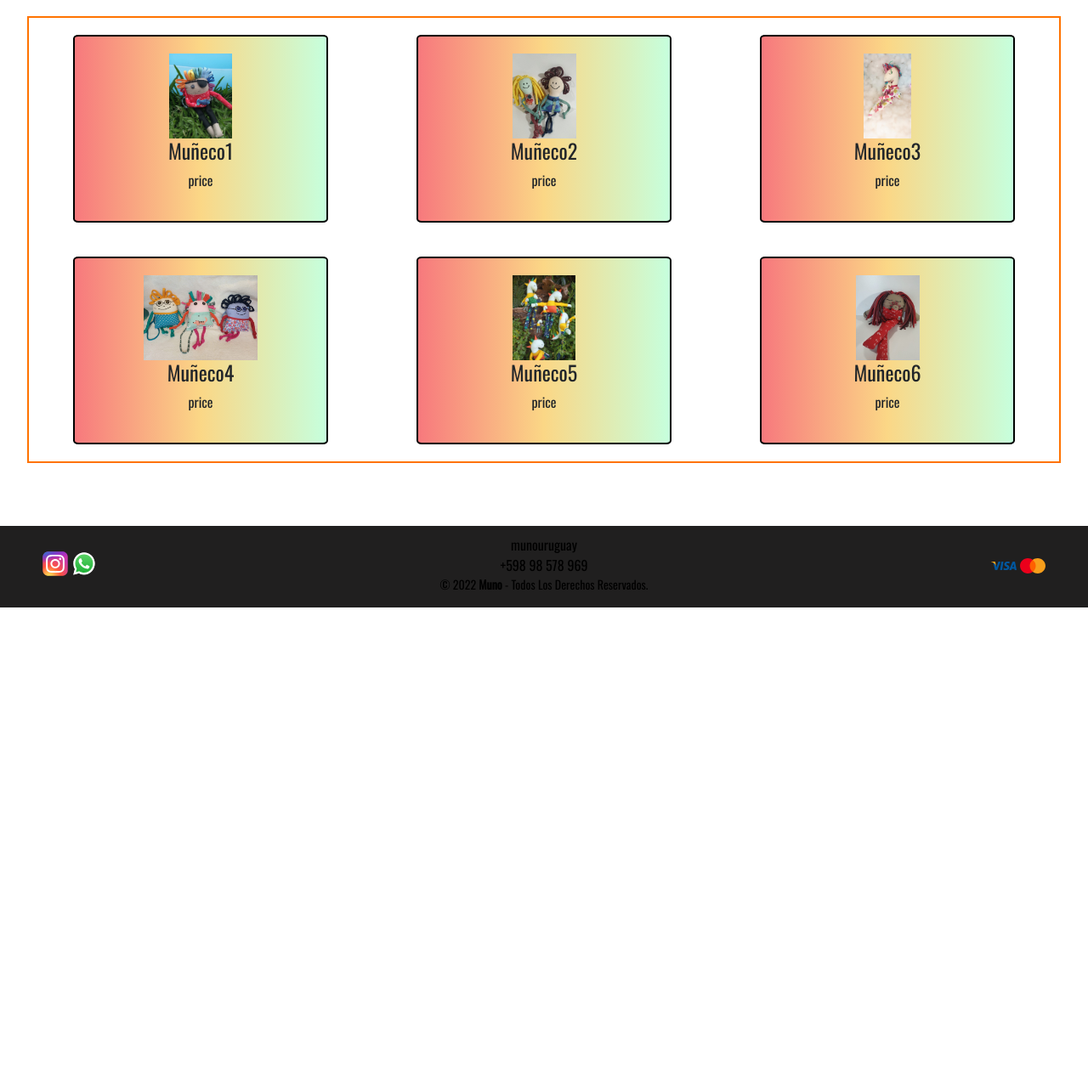
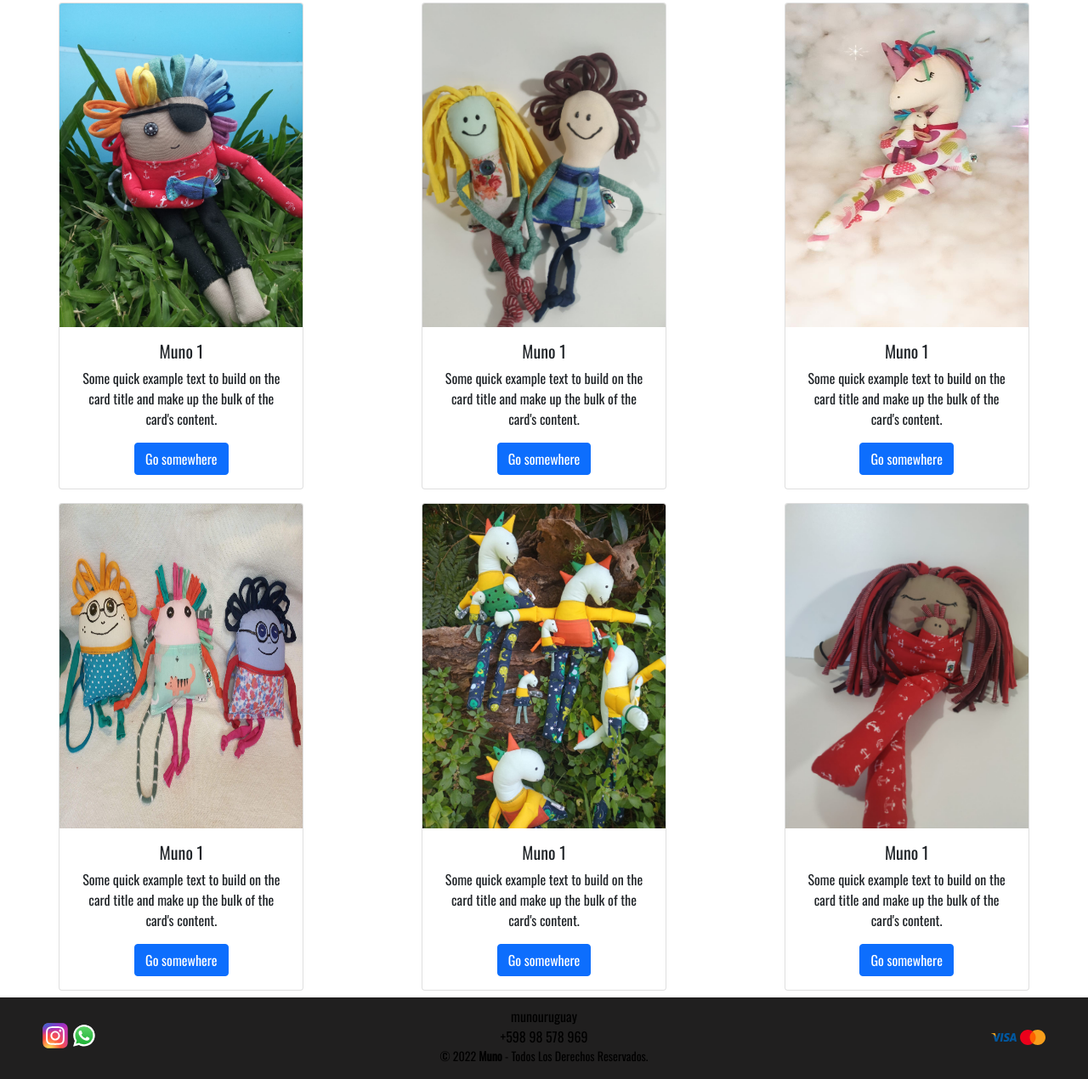
Before and after one commit to Riblast/Muno_Fleitas, a plain HTML site: page pages/tienda.html in a window 1280 px wide. Shown: the part 212-1482 px from the top of the page at 85% size. Before the commit the page ends 927 px from the top, so only its background shows below. Drawn offline with nearby package versions, Linux system fonts and the light colour scheme.

Commit message:
tienda bootstrap v0.1

```diff
--- a/css/estilos.css
+++ b/css/estilos.css
@@ -196,33 +196,6 @@ main{
     color: rgb(255, 115, 0);
     text-shadow: 1px 1px 2px black;
 }
-
-.contenedor-articulos {
-    display: flex;
-    position: relative;
-    justify-content: space-around;
-    margin: 2rem;
-    flex-wrap: wrap;
-    flex: 1 1 30%;
-    height: 100%;
-    border: 2px solid rgb(255, 115, 0);
-}
-
-.articulo {
-    padding: 20px;
-    border: 2px solid black;
-    border-radius: 2%;
-    height: 100%;
-    flex: 1 1 25%;
-    margin: 20px;
-    min-width: 195px;
-    max-width: 300px;
-    background: #C6FFDD;
-    background: -webkit-linear-gradient(to right, #f7797d, #FBD786, #C6FFDD);  /* Chrome 10-25, Safari 5.1-6 */
-    background: linear-gradient(to right, #f7797d, #FBD786, #C6FFDD); /* W3C, IE 10+/ Edge, Firefox 16+, Chrome 26+, Opera 12+, Safari 7+ */
-    cursor: pointer;
-}
-
 /*------------Sobre mi-----------*/
 .sobremi-main {
     text-align: center;
--- a/pages/tienda.html
+++ b/pages/tienda.html
@@ -38,36 +38,68 @@
             <div class="spacer">&nbsp;</div>
             <main class="tienda-main">
                 <h1 class="tienda-main__titulo">Nuestros Productos</h1>
-                <div class="contenedor-articulos">
-                    <div class="articulo">
-                        <img class="articulo__img" src="../assets/img/muñeco1.jpg" alt="muñeco1" height="100">
-                        <h4>Muñeco1</h4>
-                        <p>price</p>
-                    </div>
-                    <div class="articulo">
-                        <img class="articulo__img" src="../assets/img/muñeco2.jpg" alt="muñeco2" height="100">
-                        <h4>Muñeco2</h4>
-                        <p>price</p>
-                    </div>
-                    <div class="articulo">
-                        <img class="articulo__img" src="../assets/img/muñeco3.jpg" alt="muñeco3" height="100">
-                        <h4>Muñeco3</h4>
-                        <p>price</p>
-                    </div>
-                    <div class="articulo">
-                        <img class="articulo__img" src="../assets/img/muñeco4.jpg" alt="muñeco4" height="100">
-                        <h4>Muñeco4</h4>
-                        <p>price</p>
-                    </div>
-                    <div class="articulo">
-                        <img class="articulo__img" src="../assets/img/muñeco5.jpg" alt="muñeco5" height="100">
-                        <h4>Muñeco5</h4>
-                        <p>price</p>
-                    </div>
-                    <div class="articulo">
-                        <img class="articulo__img" src="../assets/img/muñeco6.jpg" alt="muñeco6" height="100">
-                        <h4>Muñeco6</h4>
-                        <p>price</p>
+                <div class="container-fluid">
+                    <div class="row justify-content-around">
+                        <div class="col-12 col-sm-6 col-lg-4 m-2" style="width: fit-content;">
+                            <div class="card" style="width: 18rem;">
+                                <img src="../assets/img/muñeco1.jpg" class="card-img-top" height="381.33" alt="...">
+                                <div class="card-body">
+                                <h5 class="card-title">Muno 1</h5>
+                                <p class="card-text">Some quick example text to build on the card title and make up the bulk of the card's content.</p>
+                                <a href="#" class="btn btn-primary">Go somewhere</a>
+                                </div>
+                            </div>
+                        </div>
+                        <div class="col-12 col-sm-6 col-lg-4 m-2" style="width: fit-content;">
+                            <div class="card" style="width: 18rem;">
+                                <img src="../assets/img/muñeco2.jpg" class="card-img-top" alt="...">
+                                <div class="card-body">
+                                <h5 class="card-title">Muno 1</h5>
+                                <p class="card-text">Some quick example text to build on the card title and make up the bulk of the card's content.</p>
+                                <a href="#" class="btn btn-primary">Go somewhere</a>
+                                </div>
+                            </div>
+                        </div>
+                        <div class="col-12 col-sm-6 col-lg-4 m-2" style="width: fit-content;">
+                            <div class="card" style="width: 18rem;">
+                                <img src="../assets/img/muñeco3.jpg" class="card-img-top" height="381.33" alt="...">
+                                <div class="card-body">
+                                <h5 class="card-title">Muno 1</h5>
+                                <p class="card-text">Some quick example text to build on the card title and make up the bulk of the card's content.</p>
+                                <a href="#" class="btn btn-primary">Go somewhere</a>
+                                </div>
+                            </div>
+                        </div>
+                        <div class="col-12 col-sm-6 col-lg-4 m-2" style="width: fit-content;">
+                            <div class="card" style="width: 18rem;">
+                                <img src="../assets/img/muñeco4.jpg" class="card-img-top" height="381.33" alt="...">
+                                <div class="card-body">
+                                <h5 class="card-title">Muno 1</h5>
+                                <p class="card-text">Some quick example text to build on the card title and make up the bulk of the card's content.</p>
+                                <a href="#" class="btn btn-primary">Go somewhere</a>
+                                </div>
+                            </div>
+                        </div>
+                        <div class="col-12 col-sm-6 col-lg-4 m-2" style="width: fit-content;">
+                            <div class="card" style="width: 18rem;">
+                                <img src="../assets/img/muñeco5.jpg" class="card-img-top" alt="...">
+                                <div class="card-body">
+                                <h5 class="card-title">Muno 1</h5>
+                                <p class="card-text">Some quick example text to build on the card title and make up the bulk of the card's content.</p>
+                                <a href="#" class="btn btn-primary">Go somewhere</a>
+                                </div>
+                            </div>
+                        </div>
+                        <div class="col-12 col-sm-6 col-lg-4 m-2" style="width: fit-content;">
+                            <div class="card" style="width: 18rem;">
+                                <img src="../assets/img/muñeco6.jpg" class="card-img-top" alt="...">
+                                <div class="card-body">
+                                <h5 class="card-title">Muno 1</h5>
+                                <p class="card-text">Some quick example text to build on the card title and make up the bulk of the card's content.</p>
+                                <a href="#" class="btn btn-primary">Go somewhere</a>
+                                </div>
+                            </div>
+                        </div>
                     </div>
                 </div>
             </main>
```
